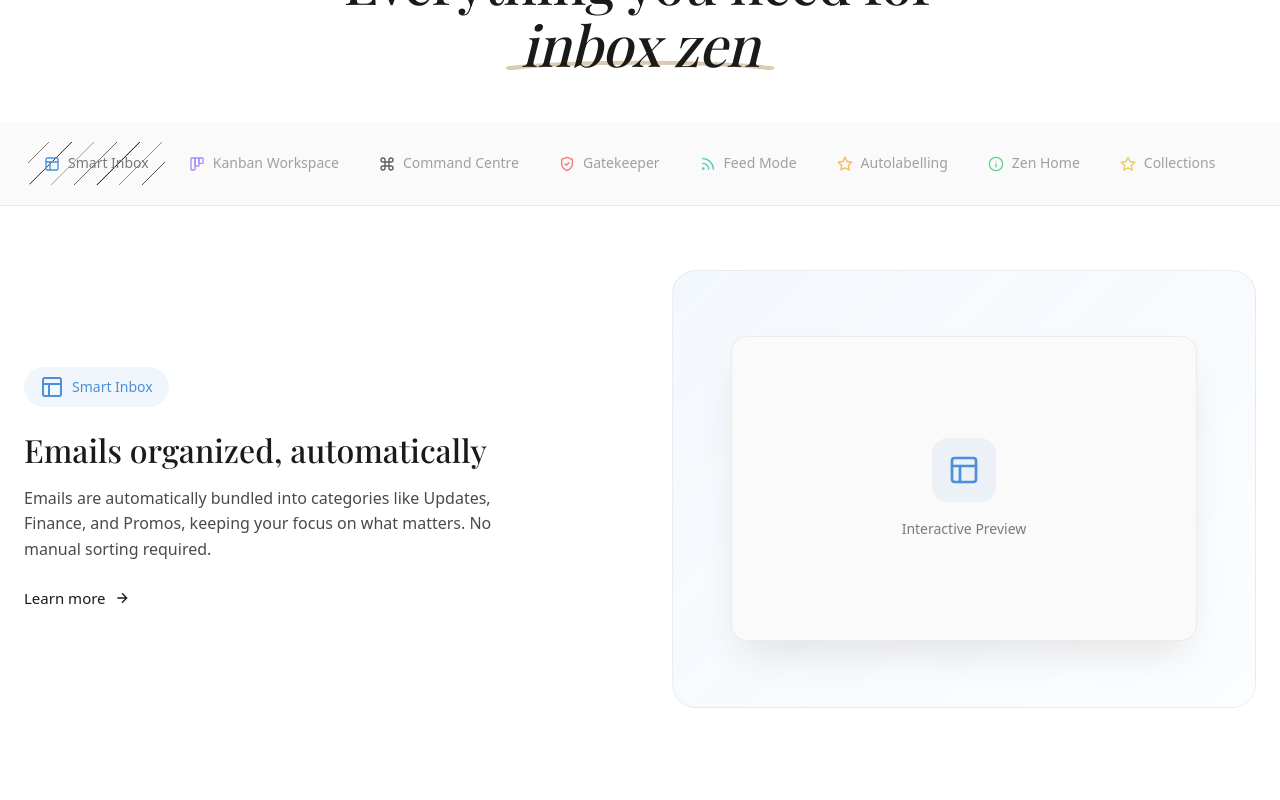
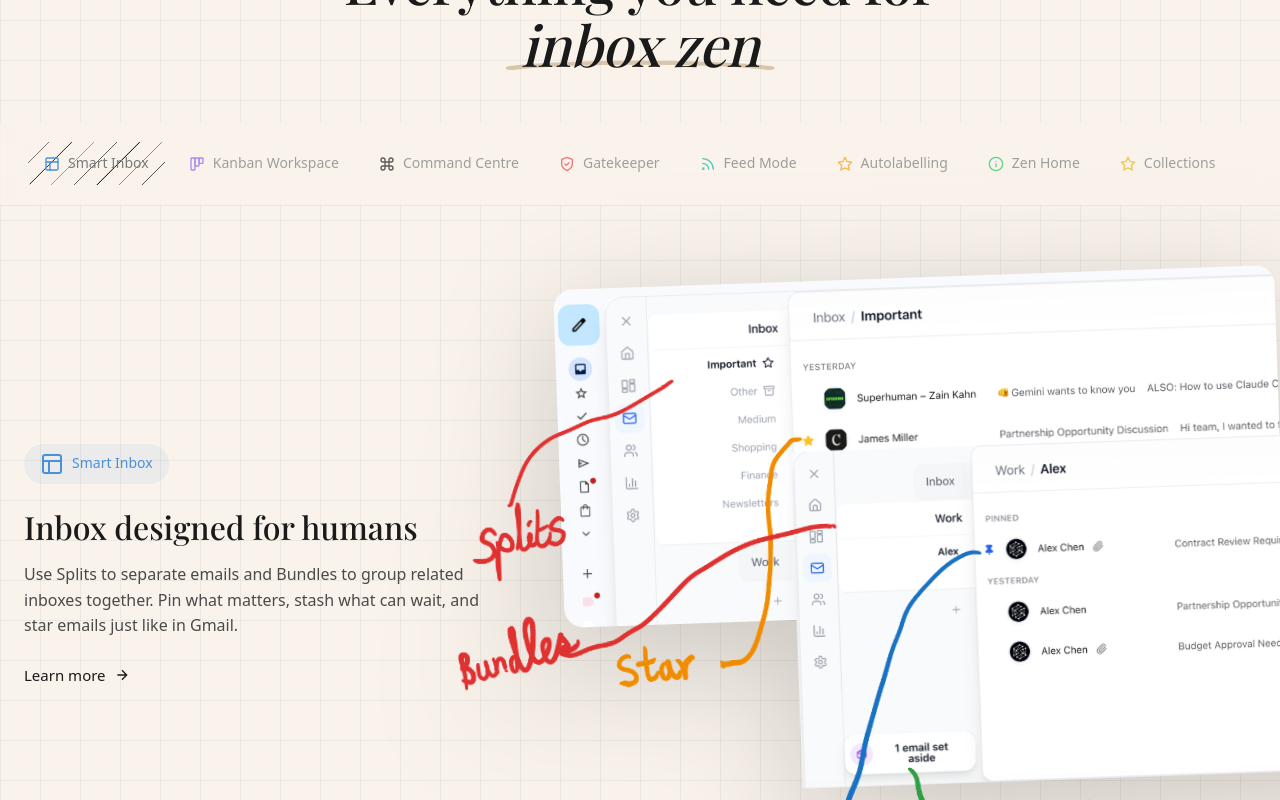
Before and after one commit to EshSubP/minmailist-landing-page, a Next.js app: page / in a window 1280 px wide. Shown: the part 2180-2980 px from the top of the page. Built offline with nearby package versions, Linux system fonts and the light colour scheme; a web font is replaced by a local one.

Commit message:
feat: improvements

```diff
--- a/src/app/globals.css
+++ b/src/app/globals.css
@@ -97,6 +97,7 @@
     line-height: 1.6;
     -webkit-font-smoothing: antialiased;
     -moz-osx-font-smoothing: grayscale;
+    overflow-x: hidden;
 }
 
 /* ============================================
--- a/src/components/Features.tsx
+++ b/src/components/Features.tsx
@@ -15,8 +15,9 @@
             </svg>
         ),
         color: '#4A90D9',
-        headline: 'Emails organized, automatically',
-        description: 'Emails are automatically bundled into categories like Updates, Finance, and Promos, keeping your focus on what matters. No manual sorting required.',
+        headline: 'Inbox designed for humans',
+        description: 'Use Splits to separate emails and Bundles to group related inboxes together. Pin what matters, stash what can wait, and star emails just like in Gmail.',
+        image: '/splits-bundles-preview.png',
     },
     {
         id: 'kanban',
@@ -31,6 +32,7 @@
         color: '#8B5CF6',
         headline: 'Your inbox, now a visual workflow',
         description: 'Visualize your tasks. Drag and drop emails into columns like "To Do", "In Progress", and "Done" without leaving Gmail. Turn emails into action items.',
+        image: '/workflows.png',
     },
     {
         id: 'command',
@@ -128,7 +130,7 @@
                 });
             },
             {
-                rootMargin: '-20% 0px -60% 0px', // Trigger when section is near top but not too early
+                rootMargin: '-20% 0px -60% 0px',
                 threshold: 0,
             }
         );
@@ -144,7 +146,6 @@
         const feature = features[index];
         const element = document.getElementById(feature.id);
         if (element) {
-            // Calculate offset for sticky header + sticky tabs
             const headerOffset = 180;
             const elementPosition = element.getBoundingClientRect().top;
             const offsetPosition = elementPosition + window.pageYOffset - headerOffset;
@@ -162,11 +163,25 @@
             id="features"
             style={{
                 position: 'relative',
-                background: 'var(--color-bg-secondary)',
-                // No padding bottom here, as last item has padding
+                background: '#F9F3EC', // Warm beige background
+                // Note: No overflow:hidden - it breaks sticky positioning
             }}
         >
-            <div className="container" style={{ paddingBottom: '6rem' }}>
+            {/* Grid Pattern Background - Matching Hero */}
+            <div
+                style={{
+                    position: 'absolute',
+                    inset: 0,
+                    zIndex: 0,
+                    backgroundImage: `linear-gradient(to right, rgba(0, 0, 0, 0.05) 1px, transparent 1px),
+                                      linear-gradient(to bottom, rgba(0, 0, 0, 0.05) 1px, transparent 1px)`,
+                    backgroundSize: '40px 40px',
+                    pointerEvents: 'none',
+                    overflow: 'hidden', // Moved overflow here instead
+                }}
+            />
+
+            <div className="container" style={{ position: 'relative', zIndex: 1, paddingBottom: '6rem' }}>
                 {/* Section Header */}
                 <div style={{ textAlign: 'center', paddingTop: '6rem', marginBottom: '3rem' }}>
                     <div className="label-caps" style={{ marginBottom: '1rem' }}>
@@ -203,16 +218,16 @@
                     </h2>
                 </div>
 
-                {/* Sticky Tabs */}
+                {/* Sticky Tabs - With original color scheme */}
                 <div
                     style={{
                         position: 'sticky',
-                        top: '5rem', // Below main header
+                        top: '5rem',
                         zIndex: 90,
-                        background: 'rgba(250, 250, 250, 0.95)',
+                        background: 'rgba(249, 243, 236, 0.85)', // Lighter glass overlay
                         backdropFilter: 'blur(12px)',
                         padding: '1rem 0',
-                        margin: '0 -100vw', // Full width background trick
+                        margin: '0 -100vw',
                         paddingLeft: '100vw',
                         paddingRight: '100vw',
                         borderBottom: '1px solid var(--color-border-light)',
@@ -227,8 +242,8 @@
                             padding: '0.25rem',
                             maxWidth: '100%',
                             WebkitOverflowScrolling: 'touch',
-                            scrollbarWidth: 'none', // Hide scrollbar Firefox
-                            msOverflowStyle: 'none', // IE/Edge
+                            scrollbarWidth: 'none',
+                            msOverflowStyle: 'none',
                         }}
                         className="hide-scrollbar"
                     >
@@ -277,15 +292,19 @@
                             id={feature.id}
                             ref={(el) => { observerRefs.current[index] = el; }}
                             style={{
-                                scrollMarginTop: '12rem', // Ensure scroll lands correctly
+                                scrollMarginTop: '12rem',
                                 display: 'grid',
                                 gridTemplateColumns: 'repeat(auto-fit, minmax(350px, 1fr))',
                                 gap: '4rem',
                                 alignItems: 'center',
                             }}
                         >
-                            {/* Text Side - Alternate visual rhythm could be good, but consistent is cleaner for skimmers */}
-                            <div style={{ order: index % 2 === 1 ? 2 : 1 }}>
+                            {/* Text Side */}
+                            <div style={{
+                                order: index % 2 === 1 ? 2 : 1,
+                                position: 'relative',
+                                zIndex: 20, // Ensure text sits above the free-floating images
+                            }}>
                                 <div
                                     style={{
                                         display: 'inline-flex',
@@ -327,62 +346,62 @@
                                 </div>
                             </div>
 
-                            {/* Visual Side */}
+                            {/* Visual Side - Free Floating Image */}
                             <div
                                 style={{
                                     order: index % 2 === 1 ? 1 : 2,
                                     aspectRatio: '4/3',
-                                    background: `linear-gradient(135deg, ${feature.color}10 0%, ${feature.color}05 100%)`,
-                                    borderRadius: 'var(--radius-2xl)',
-                                    border: '1px solid var(--color-border-light)',
                                     display: 'flex',
                                     alignItems: 'center',
                                     justifyContent: 'center',
                                     position: 'relative',
-                                    overflow: 'hidden',
                                 }}
                             >
-                                {/* Decorative BG Icon */}
-                                <div style={{
-                                    color: feature.color,
-                                    opacity: 0.1,
-                                    transform: 'scale(8) rotate(-15deg)',
-                                    position: 'absolute',
-                                }}>
-                                    {feature.icon}
-                                </div>
-
-                                {/* Placeholder UI Card */}
+                                {(feature as any).image ? (
+                                    // Free-floating image with drop shadow
+                                    <img
+                                        src={(feature as any).image}
+                                        alt={feature.name}
+                                        style={{
+                                            width: '1140px', // Enlarged to cover more space (approx 150% requested)
+                                            maxWidth: 'none',
+                                            height: 'auto',
+                                            objectFit: 'contain',
+                                            // Shift right for all: Left images move inwards, Right images move outwards
+                                            transform: 'rotate(-2deg)',
+                                            filter: 'drop-shadow(0 30px 60px rgba(0,0,0,0.18))', // Enhanced shadow for depth
+                                            zIndex: 10,
+                                            paddingLeft: '10%',
+                                        }}
+                                    />
+                                ) : (
+                                    // Simple placeholder with just the icon
                                     <div
                                         style={{
-                                        width: '80%',
-                                        height: '70%',
-                                        background: 'var(--color-bg-primary)',
-                                        borderRadius: 'var(--radius-xl)',
-                                        boxShadow: '0 20px 40px -10px rgba(0,0,0,0.1)',
-                                        border: '1px solid var(--color-border-light)',
                                             display: 'flex',
                                             flexDirection: 'column',
                                             alignItems: 'center',
                                             justifyContent: 'center',
-                                        padding: '2rem',
-                                        position: 'relative',
-                                        zIndex: 10,
+                                            gap: '1rem',
                                         }}
                                     >
                                         <div style={{
-                                        padding: '1rem',
+                                            padding: '2rem',
                                             background: `${feature.color}15`,
-                                        borderRadius: 'var(--radius-xl)',
+                                            borderRadius: 'var(--radius-2xl)',
                                             color: feature.color,
-                                        marginBottom: '1rem',
                                         }}>
-                                        {React.cloneElement(feature.icon as any, { width: 32, height: 32 })}
+                                            {React.cloneElement(feature.icon as any, { width: 48, height: 48 })}
                                         </div>
-                                    <div style={{ color: 'var(--color-text-tertiary)', fontSize: '0.875rem' }}>
-                                        Interactive Preview
+                                        <div style={{
+                                            color: 'var(--color-text-tertiary)',
+                                            fontSize: '0.875rem',
+                                            fontStyle: 'italic',
+                                        }}>
+                                            Preview coming soon
                                         </div>
                                     </div>
+                                )}
                             </div>
                         </div>
                     ))}
```
Also changed, not shown: public/splits-bundles-preview.png (added), public/workflows.png (added). Lines whose indentation alone changed are shown as unchanged.
